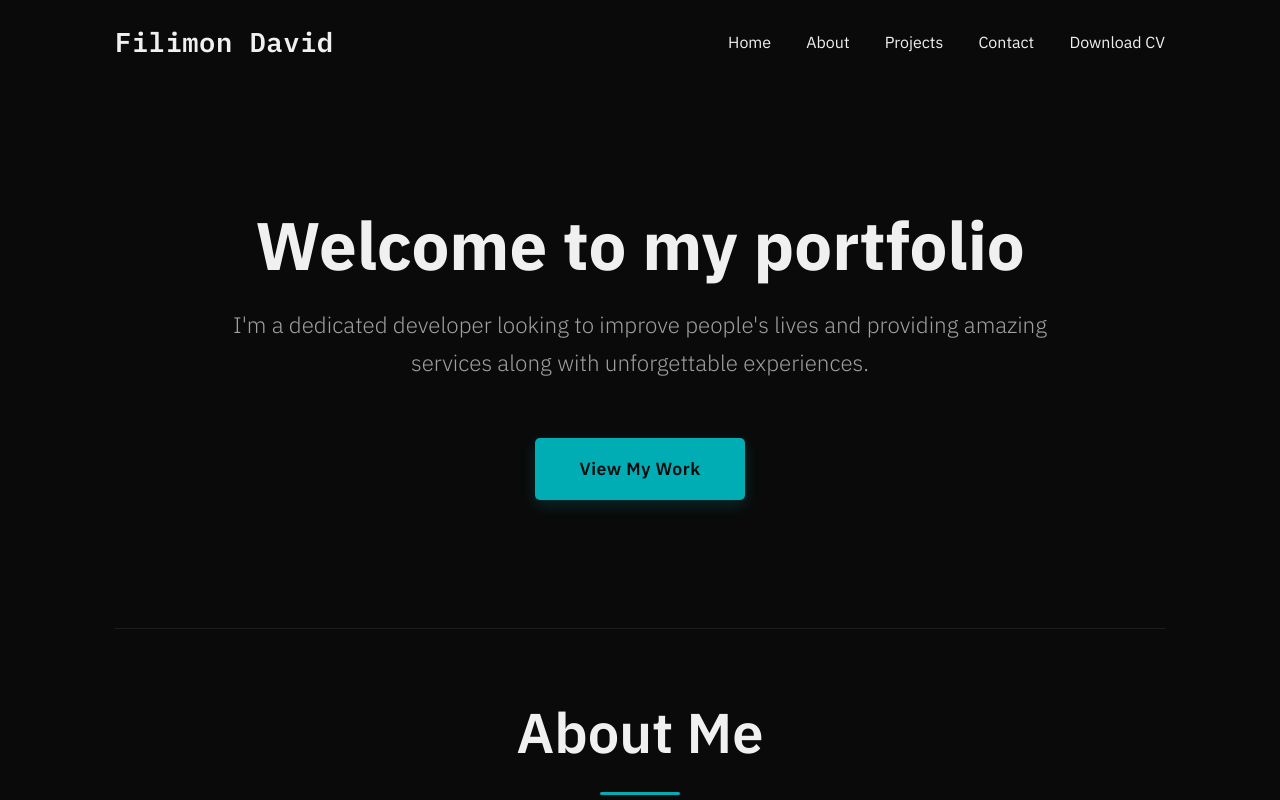
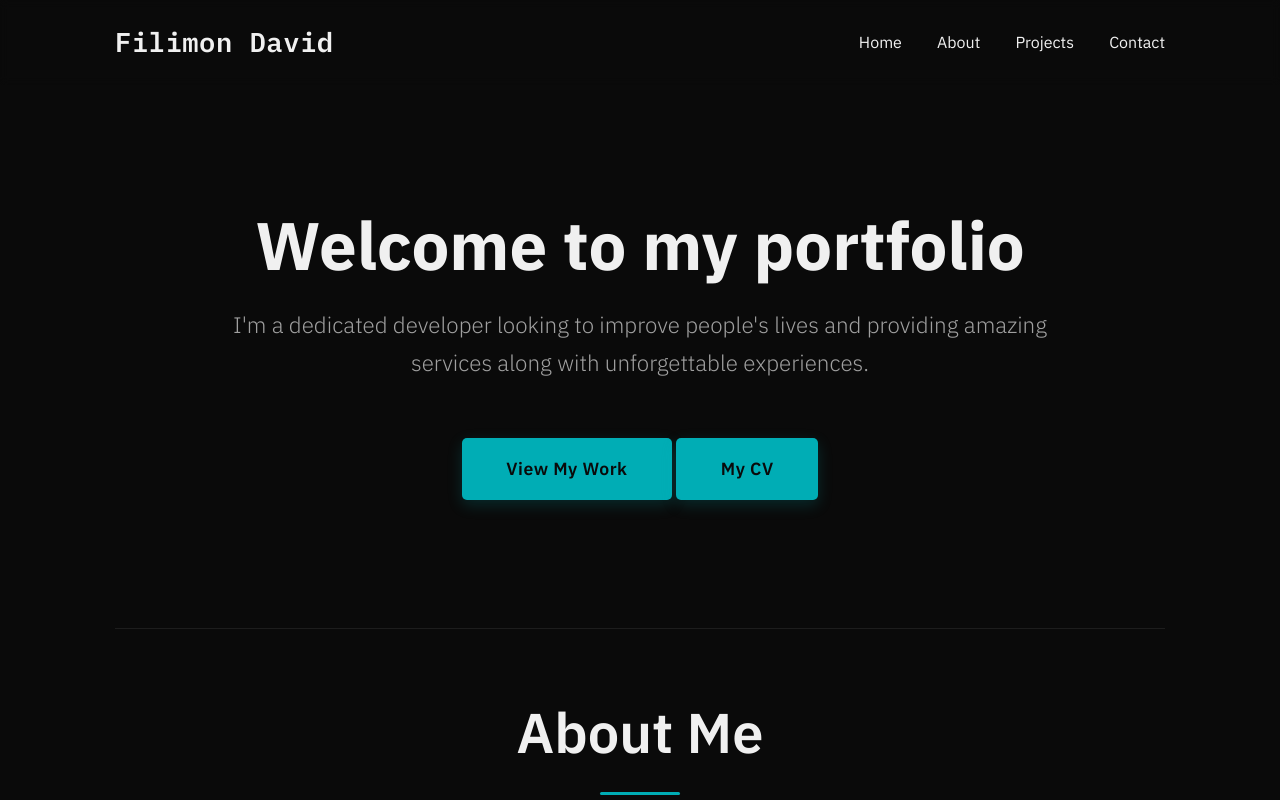
Before and after one commit to davidfilimon/website, a plain HTML site: page index.html in a window 1280 px wide. Shown: the top 800 px of the page. Drawn offline with Linux system fonts and the light colour scheme.

Commit message:
small change

```diff
--- a/index.html
+++ b/index.html
@@ -17,7 +17,6 @@
                 <li><a href="#about">About</a></li>
                 <li><a href="#projects">Projects</a></li>
                 <li><a href="#contact">Contact</a></li>
-                <li><a href="files/Filimon_David_CV.pdf" download="David_Filimon_CV.pdf" class="cv-button">Download CV</a></li>
             </ul>
         </nav>
     </header>
@@ -27,6 +26,7 @@
             <h1>Welcome to my portfolio</h1>
             <p>I'm a dedicated developer looking to improve people's lives and providing amazing services along with unforgettable experiences.</p>
             <a href="#projects" class="cta-button">View My Work</a>
+            <a href="files/Filimon_David_CV.pdf" download="David_Filimon_CV.pdf" class="cta-button">My CV</a>
         </section>
 
         <section id="about" class="section">
```
